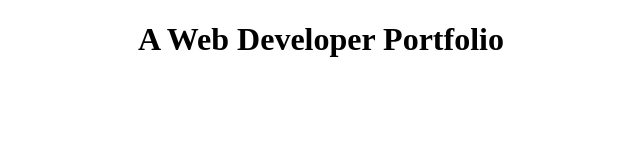
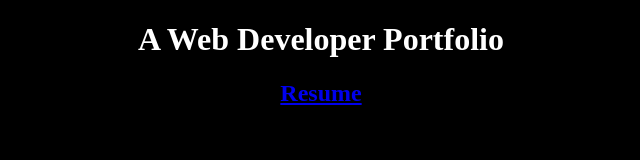
Before and after one commit to robinsonnathan/JAHWS, a plain HTML site: page index.html in a window 1280 px wide. Shown: the whole page, without its empty margins (319-959 px from the left). Drawn offline with Linux system fonts and the light colour scheme.

Commit message:
Restored index.html file after branch mishap.  Valuable lessons learned...

```diff
--- a/index.html
+++ b/index.html
@@ -1,10 +1,11 @@
 <!DOCTYPE html>
 <html>
 <head>
-    <link rel="stylesheet" href="style.css">
+    <link rel="stylesheet" href="./css/siteWide.css">
+    <link rel="stylesheet" href="./css/style.css">
 </head>
     <body>
         <h1 class="title">A Web Developer Portfolio</h1>
-        <h2></h2>
+        <h2 class="title"><a href="./Resume/resume.html">Resume</a></h2>
     </body>
 </html>
```
